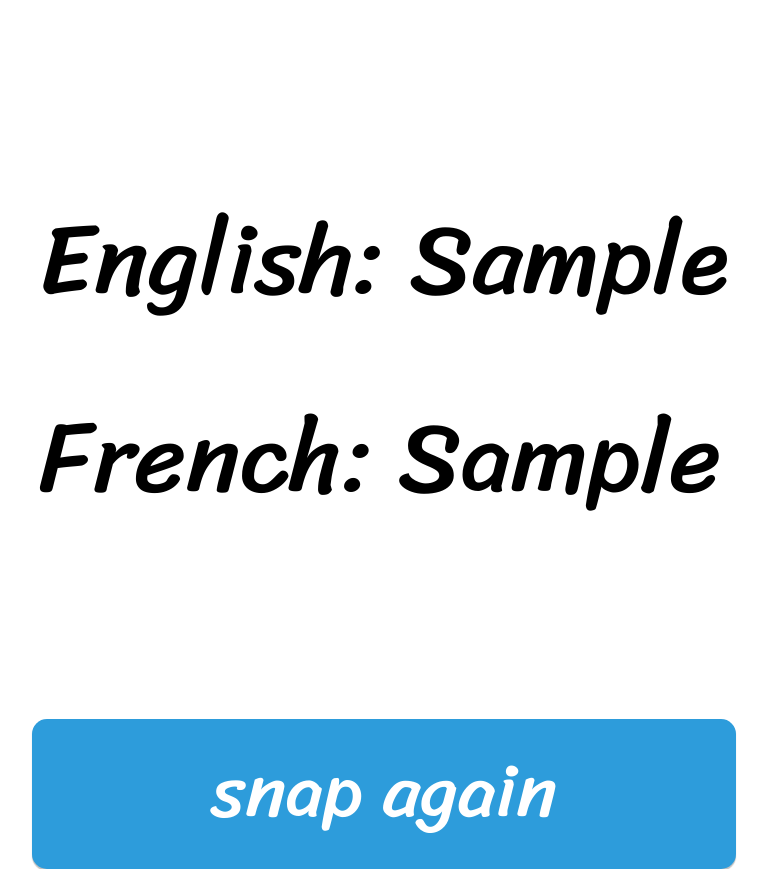
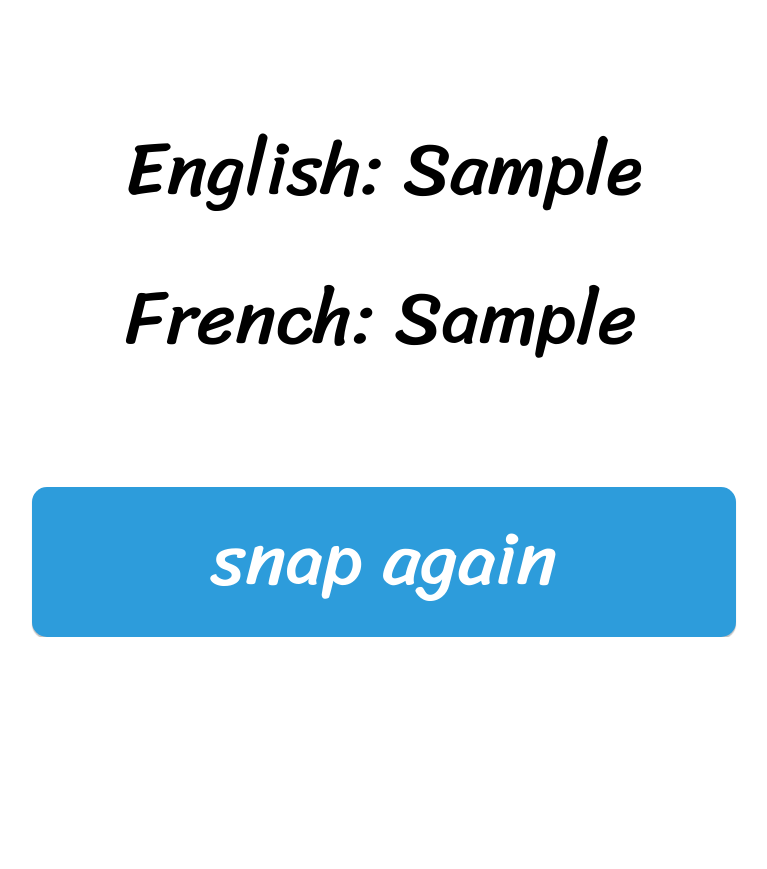
Before and after one commit to kristielim/snapling, a Flask app: template templates/TranslatePage.html in a window 1280 px wide. Shown: the part 1136-2005 px from the top of the page, without its empty margins (256-1023 px from the left). After the commit the page ends 1773 px from the top, so only its background shows below. Run offline with Flask 2, Linux system fonts and the light colour scheme; the template is opened without the code that fills it: most values are stand-ins (such as "Sample title", 1, 10 or a date in 2020).

Commit message:
Fixed html

```diff
--- a/templates/TranslatePage.html
+++ b/templates/TranslatePage.html
@@ -15,6 +15,7 @@
         }
         .title {
             margin-left: 5%;
+            margin-top: 5%;
             font-family: 'Sriracha', cursive;
             font-size: 150px;
             text-align: left;
@@ -23,11 +24,12 @@
        }
         body {
             background: linear-gradient(#2D9CDB, white);
-            background-size: 100% 50%;
+            background-size: 100vw 50vh;
             background-repeat: no-repeat no-repeat;
             display: flex;
             flex-direction: column;
             align-items: center;
+            margin: 0;
         }
         #picture {
             margin-top: 15%;
@@ -37,7 +39,7 @@
         }
         .words {
             font-family: 'Sriracha', cursive;
-            font-size: 100px;
+            font-size: 75px;
             font-weight: 375;
 
             color: #000000;
@@ -70,12 +72,12 @@
         </span>
     </div>
     <body>
-        <img id="picture" src=""/>
+        <img id="picture" src="https://tse3.mm.bing.net/th?id=OIP.4nhRrhCUFmy2c76do8kT7wAAAA&pid=Api"/>
         <div>
-            <h2 class="words" style="margin-top:25%">
+            <h2 class="words" style="margin-top:20%">
                 English: {{OriginalWord}}
             </h2>
-            <h2 class="words" style="margin-top:3%;margin-bottom:25%">
+            <h2 class="words" style="margin-top:3%;margin-bottom:20%">
                 French: {{translatedWord}}
             </h2>
         </div>
```
